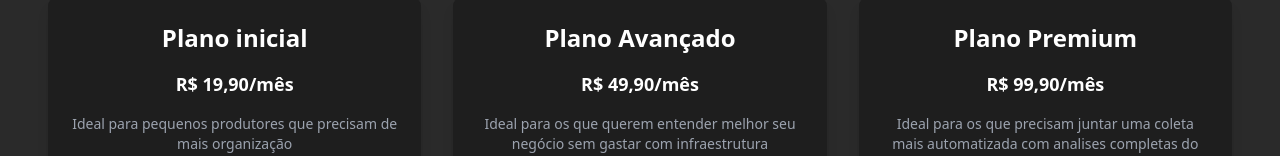
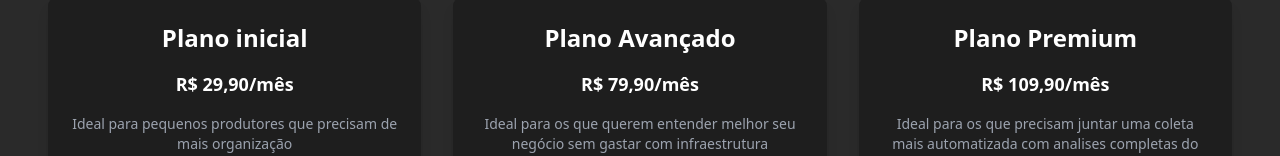
Before and after one commit to gabrielss2406/ConnectFarm-WebAPP, a Next.js app: page /sales in a window 1280 px wide. Shown: the part 274-430 px from the top of the page. Built offline with nearby package versions, Linux system fonts and the light colour scheme; no server answers.

Commit message:
fix: location

```diff
--- a/src/components/SalesPage/PlansList.tsx
+++ b/src/components/SalesPage/PlansList.tsx
@@ -14,7 +14,7 @@ const plans: Plan[] = [
         id: 1,
         name: 'Plano inicial',
         description: 'Ideal para pequenos produtores que precisam de mais organização',
-        price: 'R$ 19,90/mês',
+        price: 'R$ 29,90/mês',
         features: [
             'Ferramentas de gestão do aplicativo',
             'Painel Web para visualização dos dados',
@@ -24,7 +24,7 @@ const plans: Plan[] = [
         id: 2,
         name: 'Plano Avançado',
         description: 'Ideal para os que querem entender melhor seu negócio sem gastar com infraestrutura',
-        price: 'R$ 49,90/mês',
+        price: 'R$ 79,90/mês',
         features: [
             'Ferramentas de gestão do aplicativo',
             'Painel Web para visualização dos dados',
@@ -36,7 +36,7 @@ const plans: Plan[] = [
         id: 3,
         name: 'Plano Premium',
         description: 'Ideal para os que precisam juntar uma coleta mais automatizada com analises completas do negócio',
-        price: 'R$ 99,90/mês',
+        price: 'R$ 109,90/mês',
         features: [
             'Ferramentas de gestão do aplicativo',
             'Painel Web para visualização dos dados',
--- a/src/pages/painel/location/index.tsx
+++ b/src/pages/painel/location/index.tsx
@@ -118,7 +118,7 @@ export default function WeightPage() {
                         </div>
                     </div>
                     {/* <div> */}
-                    <MapContainer className="border-2 border-black" center={[-22.25933, -45.69096]} zoom={16} style={{ height: "600px", width: "80%", position: "relative" }}>
+                    <MapContainer className="border-2 border-black" center={[-22.256619, -45.695792]} maxZoom={160} zoom={18} style={{ height: "600px", width: "80%", position: "relative" }}>
                         <TileLayer
                             url="https://{s}.tile.openstreetmap.org/{z}/{x}/{y}.png"
                             attribution='&copy; <a href="https://www.openstreetmap.org/copyright">OpenStreetMap</a> contributors'
@@ -126,12 +126,12 @@ export default function WeightPage() {
                         {locations.locations?.map((location) => {
                             const isOutside = isOutOfBounds(location.latitude, location.longitude, {
                                 bottom_right: {
-                                    latitude: -22.26231086486486,
-                                    longitude: -45.687739110705834,
+                                    latitude: -22.256728,
+                                    longitude: -45.695662,
                                 },
                                 top_left: {
-                                    latitude: -22.256145315315315,
-                                    longitude: -45.69440112104077,
+                                    latitude: -22.256449,
+                                    longitude: -45.695957,
                                 }
                             });
                             return (
@@ -159,8 +159,8 @@ export default function WeightPage() {
                         })}
                         <Rectangle
                             bounds={[
-                                [-22.256145315315315, -45.69440112104077], // Extremo superior esquerdo
-                                [-22.26231086486486, -45.687739110705834]  // Extremo inferior direito
+                                [-22.256449, -45.695957], // Extremo superior esquerdo
+                                [-22.256728, -45.695663]  // Extremo inferior direito
                             ]}
                             color="green"
                             fillColor="green"
@@ -200,7 +200,8 @@ export default function WeightPage() {
                 </div>
             ) : (
                 <LoadingSpinner label='Carregando mapa...' />
-            )}
-        </div>
+            )
+            }
+        </div >
     );
 }
```
